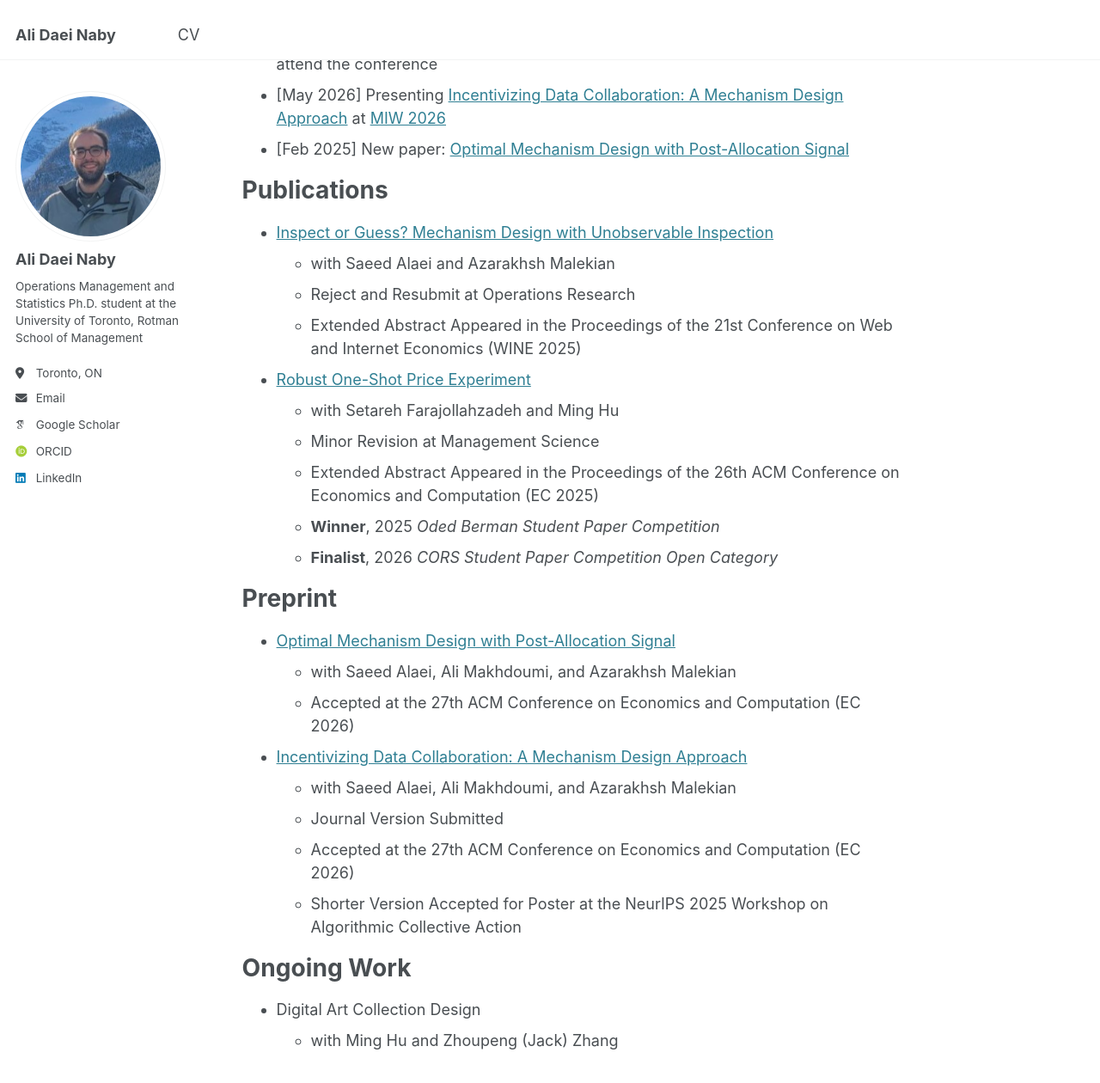
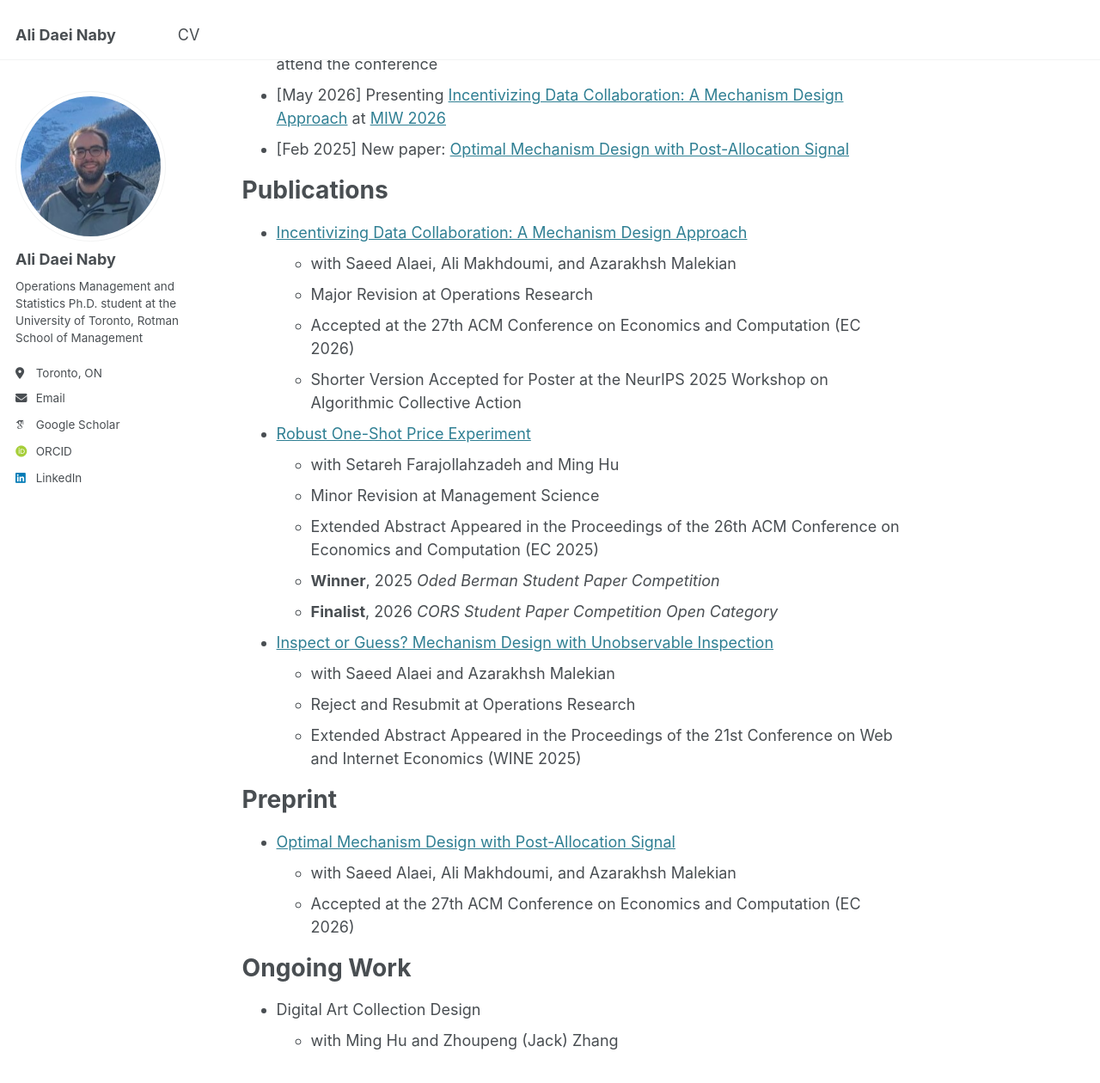
Before and after one commit to alidaeinaby/alidaeinaby.github.io, a Jekyll site: the page built from _pages/about.md, in a window 1280 px wide and 1400 px high, scrolled down 650 px. Shown: the top 1260 px of the window at 86% size. Built offline with Jekyll 4.4.1, drawn with Linux system fonts in a browser that asks for light colours; some web fonts are replaced; part of the change alters nothing that is shown.

Commit message:
Update about.md

```diff
--- a/_pages/about.md
+++ b/_pages/about.md
@@ -23,11 +23,11 @@ News
 
 Publications
 ======
-- [Inspect or Guess? Mechanism Design with Unobservable Inspection](https://papers.ssrn.com/sol3/papers.cfm?abstract_id=5146874)
-  - with Saeed Alaei and Azarakhsh Malekian
-  - Reject and Resubmit at Operations Research
-  - Extended Abstract Appeared in the Proceedings of the 21st Conference on Web and Internet Economics (WINE 2025)
-
+- [Incentivizing Data Collaboration: A Mechanism Design Approach](https://papers.ssrn.com/sol3/papers.cfm?abstract_id=5297868)
+  - with Saeed Alaei, Ali Makhdoumi, and Azarakhsh Malekian
+  - Major Revision at Operations Research
+  - Accepted at the 27th ACM Conference on Economics and Computation (EC 2026)
+  - Shorter Version Accepted for Poster at the NeurIPS 2025 Workshop on Algorithmic Collective Action
 
 - [Robust One-Shot Price Experiment](https://papers.ssrn.com/sol3/papers.cfm?abstract_id=4899852)
   - with Setareh Farajollahzadeh and Ming Hu
@@ -36,18 +36,17 @@ Publications
   - **Winner**, 2025 *Oded Berman Student Paper Competition*
   - **Finalist**, 2026 *CORS Student Paper Competition Open Category*
 
+- [Inspect or Guess? Mechanism Design with Unobservable Inspection](https://papers.ssrn.com/sol3/papers.cfm?abstract_id=5146874)
+  - with Saeed Alaei and Azarakhsh Malekian
+  - Reject and Resubmit at Operations Research
+  - Extended Abstract Appeared in the Proceedings of the 21st Conference on Web and Internet Economics (WINE 2025)
+
 Preprint
 ======
 - [Optimal Mechanism Design with Post-Allocation Signal](https://papers.ssrn.com/sol3/papers.cfm?abstract_id=6220718)
   - with Saeed Alaei, Ali Makhdoumi, and Azarakhsh Malekian
   - Accepted at the 27th ACM Conference on Economics and Computation (EC 2026)
 
-- [Incentivizing Data Collaboration: A Mechanism Design Approach](https://papers.ssrn.com/sol3/papers.cfm?abstract_id=5297868)
-  - with Saeed Alaei, Ali Makhdoumi, and Azarakhsh Malekian
-  - Journal Version Submitted
-  - Accepted at the 27th ACM Conference on Economics and Computation (EC 2026)
-  - Shorter Version Accepted for Poster at the NeurIPS 2025 Workshop on Algorithmic Collective Action
-
 Ongoing Work
 ======
 - Digital Art Collection Design
```
